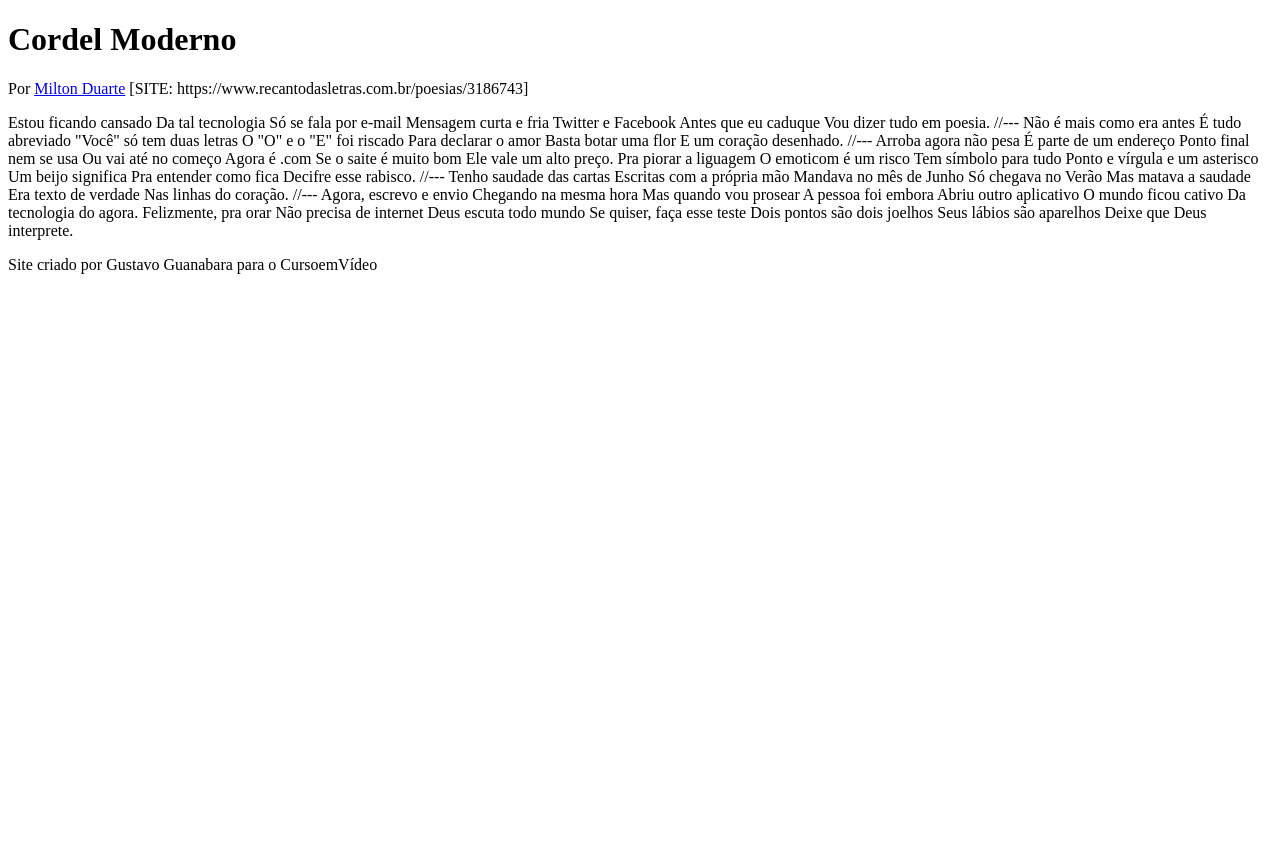
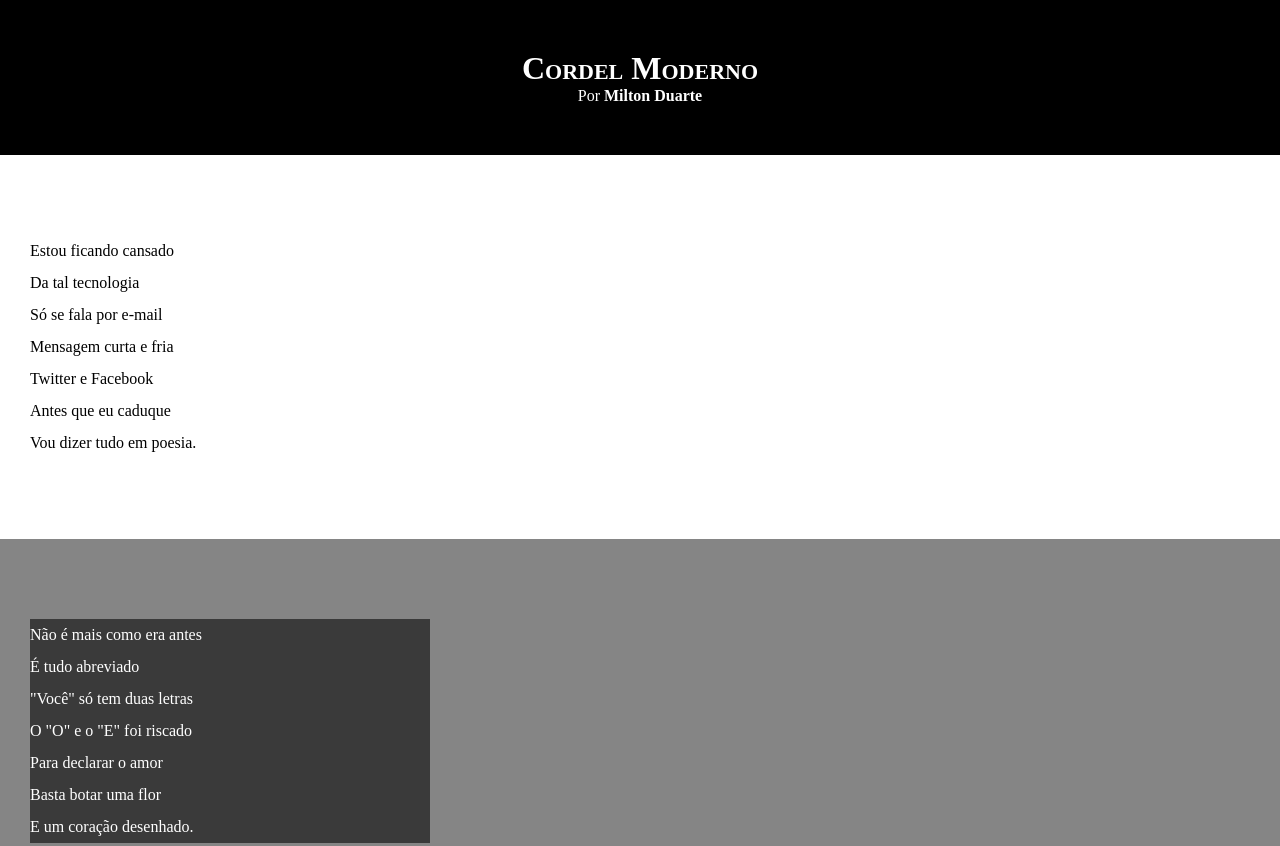
Before and after one commit to Pedro-Henrique771/Html-Css, a plain HTML site: page EX022 desafio12/index.html in a window 1280 px wide. Shown: the top 846 px of the page. Before the commit the page ends 800 px from the top, so only its background shows below. Drawn offline with Linux system fonts and the light colour scheme.

Commit message:
Adicionei estilos

```diff
--- /dev/null
+++ b/EX022 desafio12/estilo/style.css
@@ -0,0 +1,65 @@
+@charset "UTF-8";
+
+*{
+    margin: 0px;
+    padding: 0px;
+}
+
+html, body{
+    min-height: 100%;
+    background-color: darkgray;
+}
+
+header{
+    background-color: black;
+    color: white;
+    text-align: center;
+}
+
+header > h1{
+    padding-top: 50px;
+    font-variant: small-caps;
+}
+
+header > p{
+    padding-bottom: 50px;
+}
+
+a{
+    color: white;
+    text-decoration: none;
+    font-weight: bolder;
+}
+
+a:hover{
+    text-decoration: underline
+}
+
+section{
+    padding-top: 10vh;
+    padding-bottom: 10vh;
+    line-height: 2em;
+    padding-left: 30px;
+}
+
+.normal{
+    background-color: white;
+    color: black;
+}
+
+.imagem{
+    background-color: rgba(0, 0, 0, 0.212);
+    color: white;
+}
+
+.imagem > p{
+    width: 400px;
+    background-color: rgba(0, 0, 0, 0.562);
+}
+
+footer{
+    background-color: black;
+    color: white;
+    text-align: center;
+    padding: 10px;
+}
--- a/EX022 desafio12/index.html
+++ b/EX022 desafio12/index.html
@@ -4,79 +4,106 @@
     <meta charset="UTF-8">
     <meta name="viewport" content="width=device-width, initial-scale=1.0">
     <title>Corder Moderno</title>
+    <link rel="stylesheet" href="estilo/style.css">
 </head>
 <body>
     <header>
         <h1>Cordel Moderno</h1>
         <p>
-            Por <a href="https://www.recantodasletras.com.br/poesias/3186743]">Milton Duarte</a>
-            [SITE: https://www.recantodasletras.com.br/poesias/3186743]
+            Por <a href="https://www.recantodasletras.com.br/poesias/3186743]" target="_blank" type="external">Milton Duarte</a>
+
         </p>
     </header>
 
-    Estou ficando cansado
-    Da tal tecnologia
-    Só se fala por e-mail
-    Mensagem curta e fria
-    Twitter e Facebook
-    Antes que eu caduque
-    Vou dizer tudo em poesia.
+    <section class="normal">
+        <p>
+            Estou ficando cansado <br>
+            Da tal tecnologia <br>
+            Só se fala por e-mail <br>
+            Mensagem curta e fria <br>
+            Twitter e Facebook <br>
+            Antes que eu caduque <br>
+            Vou dizer tudo em poesia.
+        </p>
+    </section>
 
-    //---
 
-    Não é mais como era antes
-    É tudo abreviado
-    "Você" só tem duas letras
-    O "O" e o "E" foi riscado
-    Para declarar o amor
-    Basta botar uma flor
-    E um coração desenhado.
 
-    //---
+    <section class="imagem">
+        <p>
+            Não é mais como era antes <br>
+            É tudo abreviado <br>
+            "Você" só tem duas letras <br>
+            O "O" e o "E" foi riscado <br>
+            Para declarar o amor <br>
+            Basta botar uma flor <br>
+            E um coração desenhado.
+        </p>
+    </section>
 
-    Arroba agora não pesa
-    É parte de um endereço
-    Ponto final nem se usa
-    Ou vai até no começo
-    Agora é .com
-    Se o saite é muito bom
-    Ele vale um alto preço.
 
-    Pra piorar a liguagem
-    O emoticom é um risco
-    Tem símbolo para tudo
-    Ponto e vírgula e um asterisco
-    Um beijo significa
-    Pra entender como fica
-    Decifre esse rabisco.
 
-    //---
+    <section class="normal">
+        <p>
+            Arroba agora não pesa <br>
+            É parte de um endereço <br>
+            Ponto final nem se usa <br>
+            Ou vai até no começo <br>
+            Agora é .com <br>
+            Se o saite é muito bom <br>
+            Ele vale um alto preço.<br>
+        </p>
 
-    Tenho saudade das cartas
-    Escritas com a própria mão
-    Mandava no mês de Junho
-    Só chegava no Verão
-    Mas matava a saudade
-    Era texto de verdade
-    Nas linhas do coração.
+        <p>
+            Pra piorar a liguagem <br>
+            O emoticom é um risco <br>
+            Tem símbolo para tudo <br>
+            Ponto e vírgula e um asterisco <br>
+            Um beijo significa <br>
+            Pra entender como fica <br>
+            Decifre esse rabisco.
+        </p>
+    </section>
 
-    //---
 
-    Agora, escrevo e envio
-    Chegando na mesma hora
-    Mas quando vou prosear
-    A pessoa foi embora
-    Abriu outro aplicativo
-    O mundo ficou cativo
-    Da tecnologia do agora.
 
-    Felizmente, pra orar
-    Não precisa de internet
-    Deus escuta todo mundo
-    Se quiser, faça esse teste
-    Dois pontos são dois joelhos
-    Seus lábios são aparelhos
-    Deixe que Deus interprete.
+    <section class="imagem">
+        <p>
+            Tenho saudade das cartas <br>
+            Escritas com a própria mão <br>
+            Mandava no mês de Junho <br>
+            Só chegava no Verão <br>
+            Mas matava a saudade <br>
+            Era texto de verdade <br>
+            Nas linhas do coração.
+        </p>
+    </section>
+
+
+
+    <section class="normal">
+
+            <p>
+                Agora, escrevo e envio <br>
+                Chegando na mesma hora <br>
+                Mas quando vou prosear <br>
+                A pessoa foi embora <br>
+                Abriu outro aplicativo <br>
+                O mundo ficou cativo <br>
+                Da tecnologia do agora. <br>
+            </p>
+
+            <p>
+                Felizmente, pra orar <br>
+                Não precisa de internet <br>
+                Deus escuta todo mundo <br>
+                Se quiser, faça esse teste <br>
+                Dois pontos são dois joelhos <br>
+                Seus lábios são aparelhos <br>
+                Deixe que Deus interprete.
+            </p>
+
+    </section>
 
     <footer>
         <p>Site criado por Gustavo Guanabara para o CursoemVídeo</p>
```
